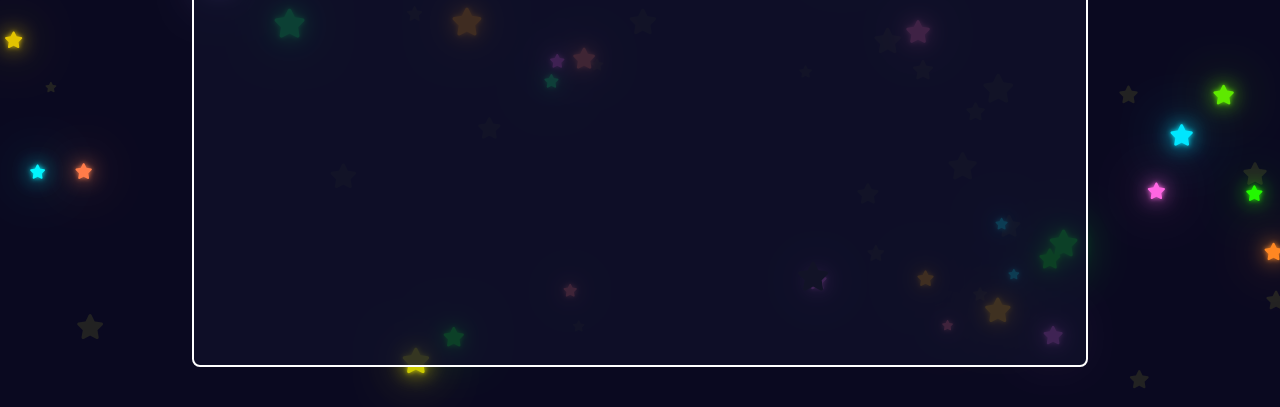
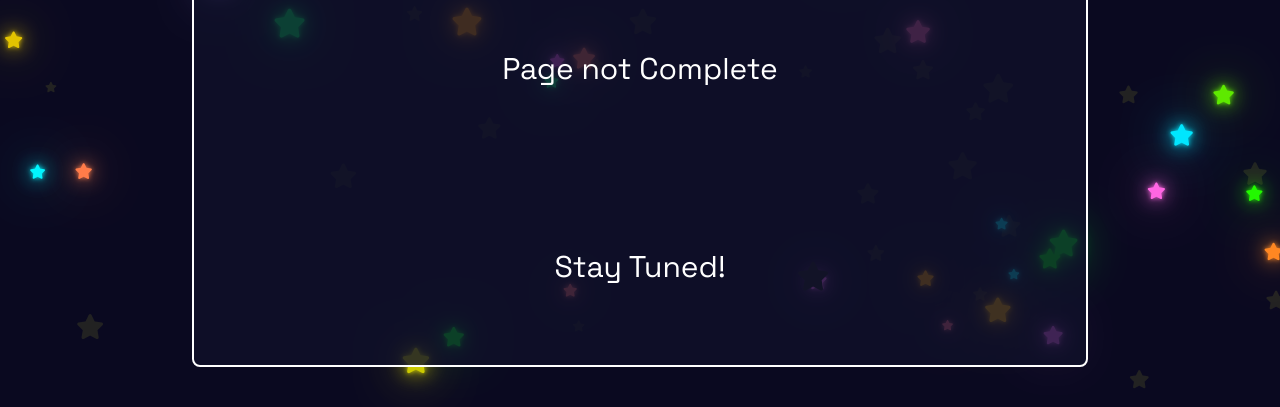
Before and after one commit to KingEvariste/myportfolio, a plain HTML site: page index.html in a window 1280 px wide. Shown: the part 393-800 px from the top of the page. Drawn offline with Linux system fonts and the light colour scheme; no server answers; a web font is replaced by a local one.

Commit message:
added WIP

```diff
--- a/index.html
+++ b/index.html
@@ -47,6 +47,12 @@
       <img class="item item8"src="marquee-logos/C.png" title="C">
       <img class="item item9"src="marquee-logos/java.png" title="Java">
     </div>
+    <p class="NC">
+      Page not Complete
+    </p>
+    <p class="NC">
+      Stay Tuned!
+    </p>
   </div>
 <script src="script.js"></script>
 </body>
--- a/style.css
+++ b/style.css
@@ -205,3 +205,10 @@ body{
 .item9{
   animation-delay: -27s;
 }
+
+.NC{
+  font-size: 30px;
+  text-align: center;
+  width: 500px;
+  margin: auto;
+}
```
